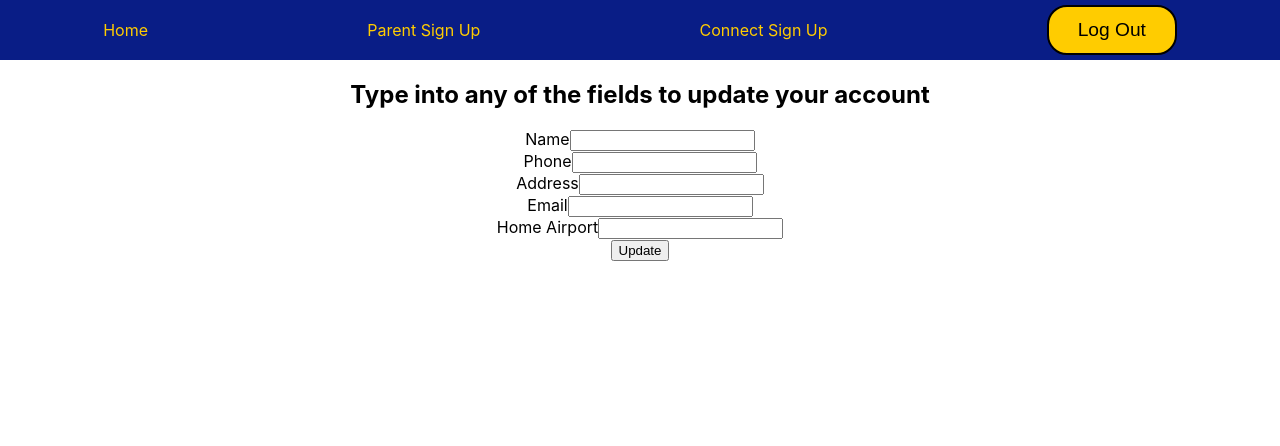
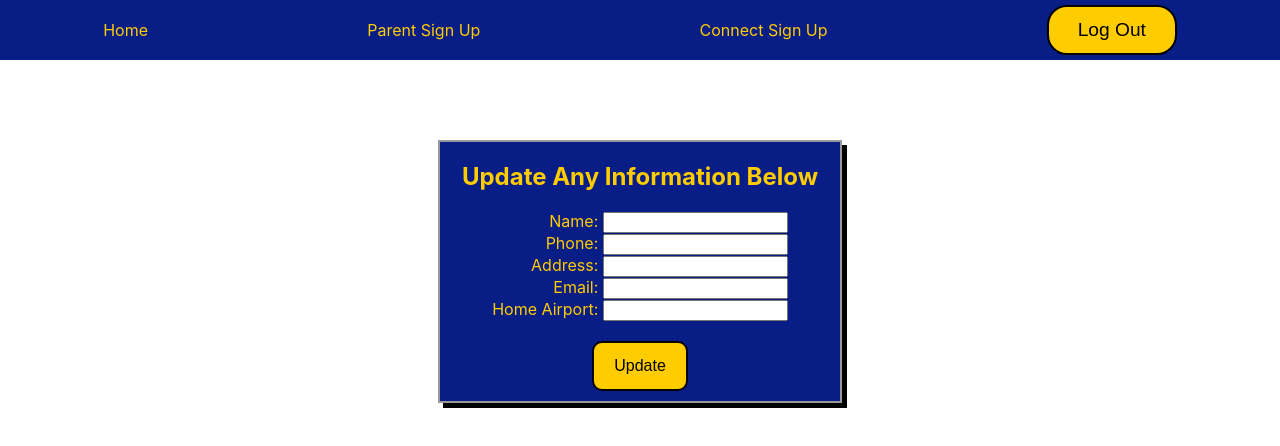
Before and after one commit to BuildWeek-KidsFly/kids-frontend, a React (Create React App) app in the folder kidsfly/: page /updateparent in a window 1280 px wide. Shown: the top 446 px of the page. Built offline with nearby package versions, Linux system fonts and the light colour scheme.

Commit message:
Dashboard Update, Add, and Edit Trip forms are formatted properly

```diff
--- a/kidsfly/src/Components/AddTrip.js
+++ b/kidsfly/src/Components/AddTrip.js
@@ -51,26 +51,26 @@ const AddTrip = (props)=>{
         <Card>
             <form>
                 <div>
-                    <h1>Enter the information about your trip!</h1>
-                    <input type = "text" name = "airline" placeholder="airline" onChange={handleinput}/>
+                    <h1>Enter Your Travel Information</h1>
+                    <input type = "text" name = "airline" placeholder="Airline" onChange={handleinput}/>
                 </div>
                 <div>
-                    <input type = "text" name = "airport_name" placeholder="airport_name"onChange={handleinput}/>
+                    <input type = "text" name = "airport_name" placeholder="Airport Name"onChange={handleinput}/>
                 </div>
                 <div>
-                    <input type = "text" name = "departure_time" placeholder="departure_time"onChange={handleinput}/>
+                    <input type = "text" name = "departure_time" placeholder="Departure Time"onChange={handleinput}/>
                 </div>
                 <div>
-                    <input type = "number" name = "flight_number" placeholder="flight_number"onChange={handleinput}/>
+                    <input type = "number" name = "flight_number" placeholder="Flight Number"onChange={handleinput}/>
                 </div>
                 <div>
-                    <input type = "number" name = "number_of_children" placeholder="number_of_children"onChange={handleinput}/>
+                    <input type = "number" name = "number_of_children" placeholder="Number of Children"onChange={handleinput}/>
                 </div>
                 <div>
-                    <input type = "number" name = "number_of_items" placeholder="number_of_items"onChange={handleinput}/>
+                    <input type = "number" name = "number_of_items" placeholder="Number of Items"onChange={handleinput}/>
                 </div>
                 <div>
-                    <input type = "text" name = "special" placeholder="special"onChange={handleinput}/>
+                    <input type = "text" name = "special" placeholder="Special"onChange={handleinput}/>
                 </div>
                 <Button onClick={sub}>Submit</Button>
             </form>
--- a/kidsfly/src/Components/EditTrip.js
+++ b/kidsfly/src/Components/EditTrip.js
@@ -40,7 +40,7 @@ const EditTrip = (props)=>{
     return(
     <Container>
         <Card>
-            <h2>Edit Trip</h2>
+            <h2>Edit Your Trip</h2>
                 <EditStyle>
                     <div>
                         <label>Airline: </label>
--- a/kidsfly/src/Components/UpdateParent.js
+++ b/kidsfly/src/Components/UpdateParent.js
@@ -1,6 +1,7 @@
 import React from 'react';
 import {TripContext} from "../Context/TripContext";
 import axiosWithAuth from "../Utils/Axios";
+import {Container, Card, Button, UpdateStyle, UpdateStyleChild} from "../Styled/Styled"
 
 const UpdateParent =(props)=>{
 
@@ -37,30 +38,39 @@ const UpdateParent =(props)=>{
     }
 
     return(
-        <form>
-            <h2>Type into any of the fields to update your account</h2>
+        <Container>
+            <Card>
+                <UpdateStyle>
+                    <h2>Update Any Information Below</h2>
+                    <UpdateStyleChild>
                     <div>
-                <label>Name</label>
+                        <label>Name: </label>
                         <input type="text" name="name" value={user.name} onChange={handleChange}/>
                     </div>
                     <div>
-                <label>Phone</label>
+                        <label>Phone: </label>
                         <input type="text" name="phone" value={user.phone} onChange={handleChange}/>
                     </div>
                     <div>
-                <label>Address</label>
+                        <label>Address: </label>
                         <input type="text" name="address" value={user.address} onChange={handleChange}/>
                     </div>
                     <div>
-                <label>Email</label>
+                        <label>Email: </label>
                         <input type="text" name="email" value={user.email} onChange={handleChange}/>
                     </div>
                     <div>
-                <label>Home Airport</label>
+                        <label>Home Airport: </label>
                         <input type="text" name="home_airport" value={user.home_airport} onChange={handleChange}/>
                     </div>
-            <button onClick={handleSub}>Update</button>
-        </form>
+                    </UpdateStyleChild>
+                </UpdateStyle>
+                <Button onClick={handleSub}>Update</Button>
+            </Card>
+        </Container>
+
+
+
     );
 }
 
--- a/kidsfly/src/Styled/Styled.js
+++ b/kidsfly/src/Styled/Styled.js
@@ -45,3 +45,20 @@ export const EditStyle = styled.div`
         align-items: flex-end;
 
 `;
+
+export const UpdateStyle = styled.div`
+        display: flex;
+        justify-content: flex-end;
+        flex-direction: column;
+        align-items: flex-end;
+
+`;
+
+export const UpdateStyleChild = styled.div`
+        display: flex;
+        justify-content: flex-end;
+        flex-direction: column;
+        align-items: flex-end;
+        margin: 0 auto;
+
+`;
```
Lines whose indentation alone changed are shown as unchanged.
